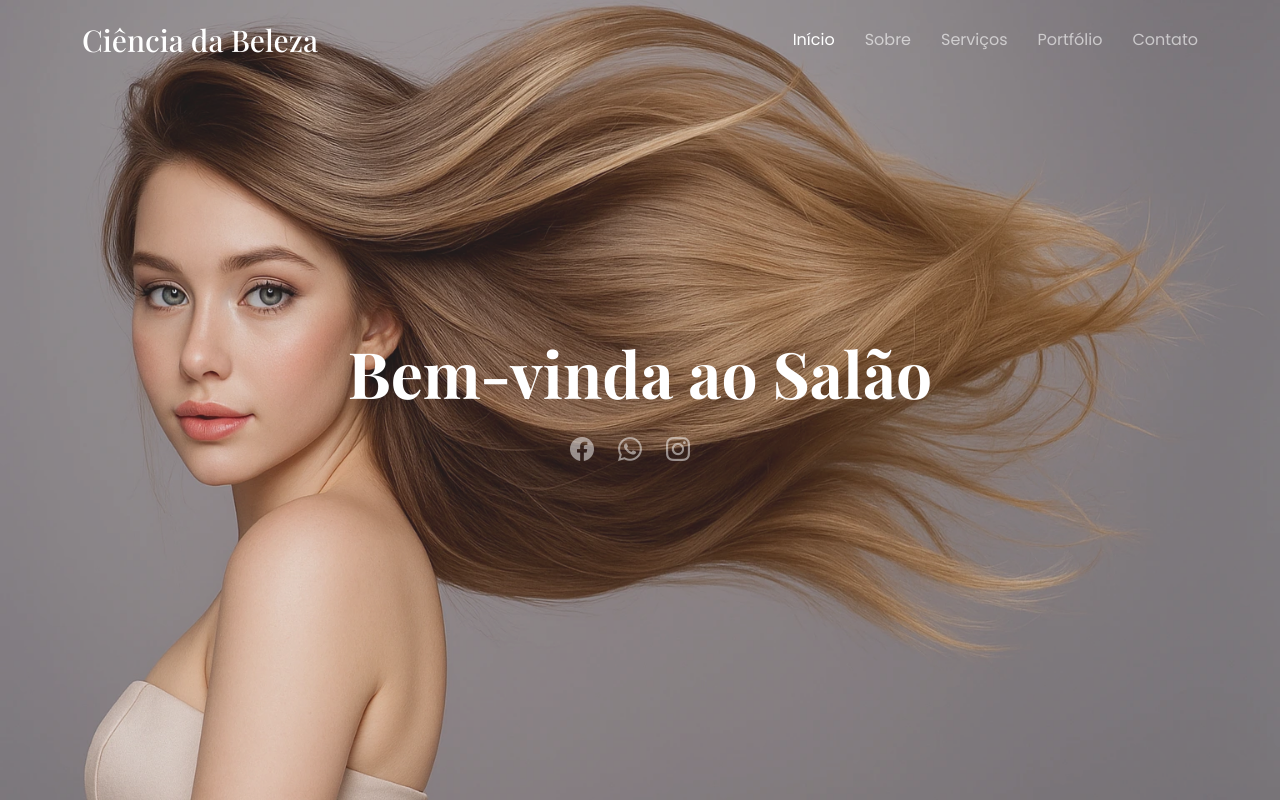
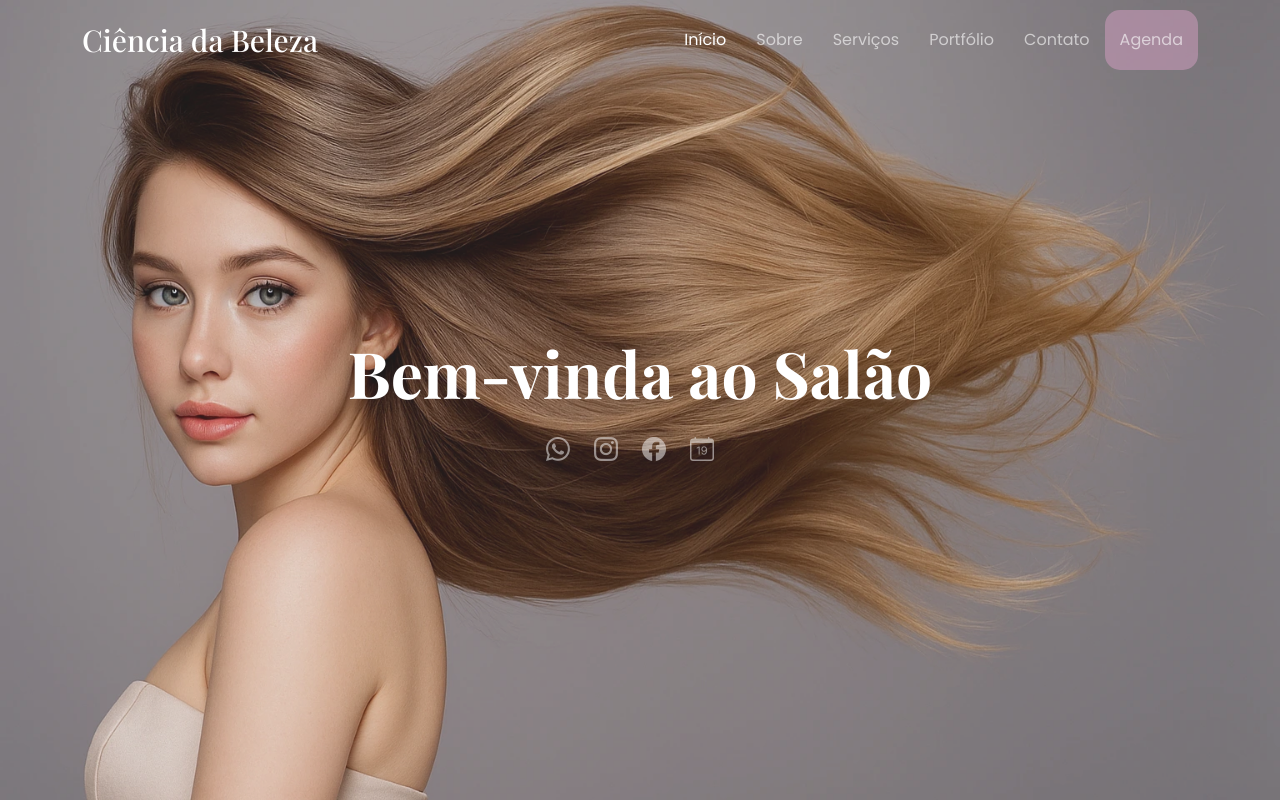
Before and after one commit to lucas-arcanjo/ciencia-da-beleza, a plain HTML site: page index.html in a window 1280 px wide. Shown: the top 802 px of the page. Drawn offline with nearby package versions, Linux system fonts and the light colour scheme; a web font is replaced by a local one.

Commit message:
feat: adding calendar

```diff
--- a/assets/css/main.css
+++ b/assets/css/main.css
@@ -1458,3 +1458,8 @@ section,
   margin-right: 8px;
   color: var(--accent-color);
 }
+.ee {
+  background-color: #cb9cbb8f;
+  padding-right: 15px !important;
+  border-radius: 15px;
+}
--- a/index.html
+++ b/index.html
@@ -49,6 +49,7 @@
           <li><a href="#services">Serviços</a></li>
           <li><a href="#portfolio">Portfólio</a></li>
           <li><a href="#contact">Contato</a></li>
+          <li><a href="https://client.tuaagenda.com/c/CienciaDaBeleza" target="_blank" class="ee">Agenda</a></li>
         </ul>
         <i class="mobile-nav-toggle d-xl-none bi bi-list"></i>
       </nav>
@@ -65,9 +66,10 @@
         <h2>Bem-vinda ao Salão<br></h2>
         <!-- <p>I'm <span class="typed" data-typed-items="Designer, Developer, Freelancer, Photographer">Freelancer</span></p> -->
         <div class="social-links">
-          <a href="https://www.facebook.com/cienciadabelezaOficial" target="_blank"><i class="bi bi-facebook"></i></a>
           <a href="https://wa.me/5511959572832" target="_blank"><i class="bi bi-whatsapp"></i></a>
           <a href="https://instagram.com/salao.cienciadabeleza" target="_blank"><i class="bi bi-instagram"></i></a>
+          <a href="https://www.facebook.com/cienciadabelezaOficial" target="_blank"><i class="bi bi-facebook"></i></a>
+          <a href="https://client.tuaagenda.com/c/CienciaDaBeleza" target="_blank"><i class="bi bi-calendar-date"></i></a>
         </div>
       </div>
 
@@ -551,7 +553,7 @@
 
           </div>
         </div>
-
+<!--
         <form action="forms/contact.php" method="post" class="php-email-form" data-aos="fade-up" data-aos-delay="300">
           <div class="row gy-4">
 
@@ -580,7 +582,7 @@
             </div>
 
           </div>
-        </form><!-- End Contact Form -->
+        </form>End Contact Form -->
 
       </div>
 
@@ -593,9 +595,10 @@
       <!-- <h3 class="sitename">Folio</h3>
       <p>Et aut eum quis fuga eos sunt ipsa nihil. Labore corporis magni eligendi fuga maxime saepe commodi placeat.</p> -->
       <div class="social-links d-flex justify-content-center">
-        <a href="https://www.facebook.com/cienciadabelezaOficial" target="_blank"><i class="bi bi-facebook"></i></a>
         <a href="https://wa.me/5511959572832" target="_blank"><i class="bi bi-whatsapp"></i></a>
         <a href="https://instagram.com/salao.cienciadabeleza" target="_blank"><i class="bi bi-instagram"></i></a>
+        <a href="https://www.facebook.com/cienciadabelezaOficial" target="_blank"><i class="bi bi-facebook"></i></a>
+        <a href="https://client.tuaagenda.com/c/CienciaDaBeleza" target="_blank"><i class="bi bi-calendar-date"></i></a>
       </div>
       <div class="container">
         <div class="credits">
```
